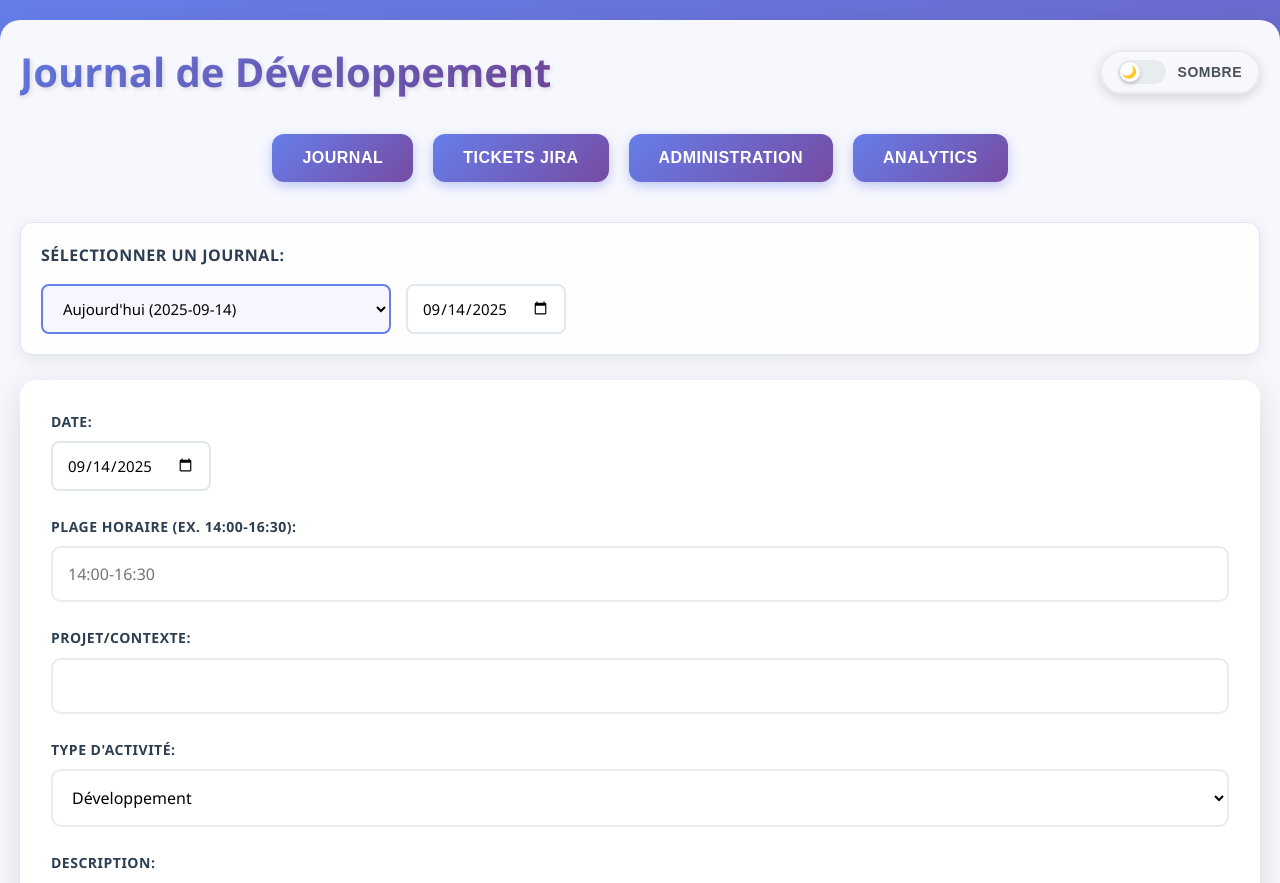
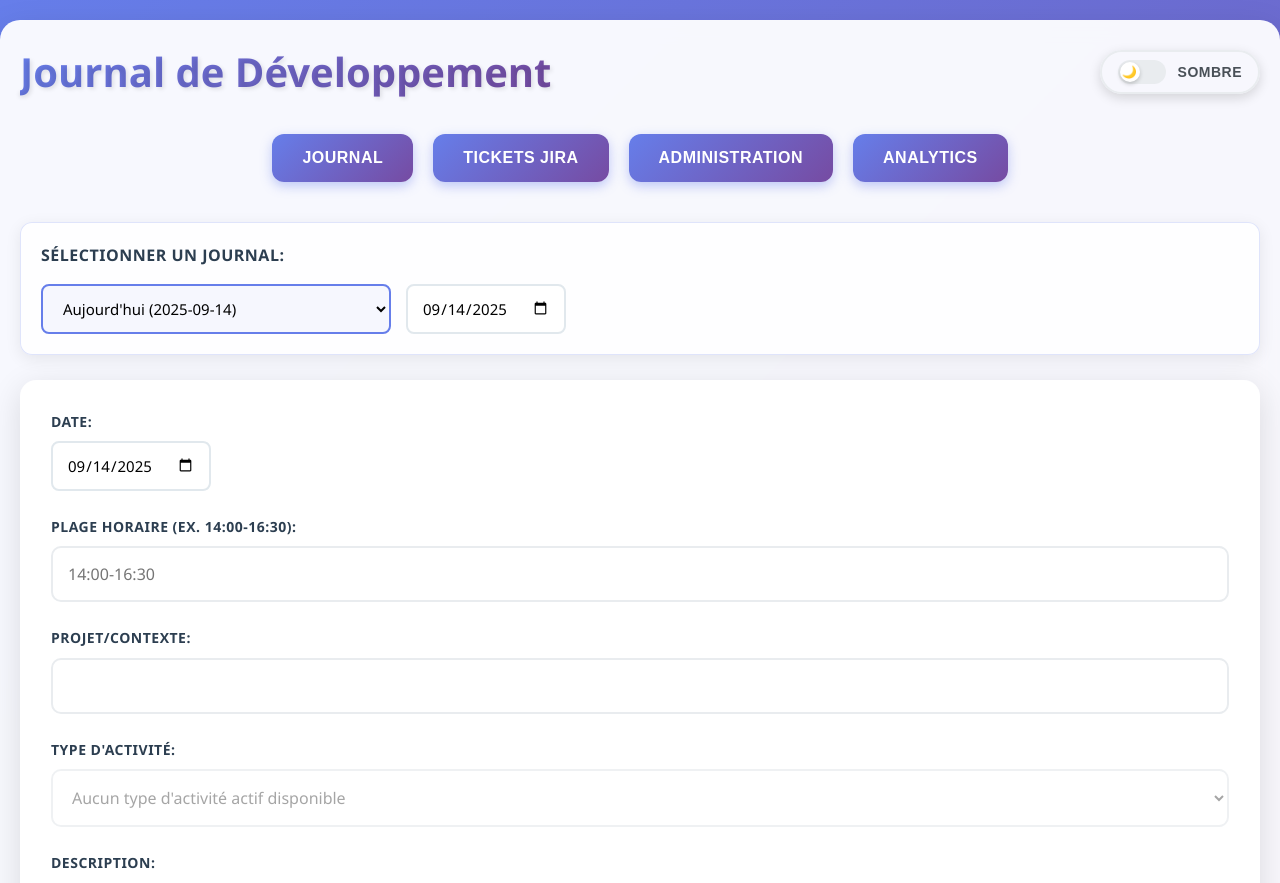
Before and after one commit to RaphaelSalique/dev-journal-tauri, a React (Vite) app: page / in a window 1280 px wide. Shown: the top 883 px of the page. Built offline with nearby package versions, Linux system fonts and the light colour scheme.

Commit message:
fix: prevent inactive fallback in activity type form

```diff
--- a/src/components/JournalEntryForm.tsx
+++ b/src/components/JournalEntryForm.tsx
@@ -174,6 +174,24 @@ export default function JournalEntryForm({
     .slice()
     .sort((a, b) => a.name.localeCompare(b.name));
 
+  useEffect(() => {
+    if (initialData.entry_type) {
+      return;
+    }
+
+    if (sortedActivityTypes.length === 0) {
+      if (entry.entry_type !== '') {
+        setEntry((currentEntry) => ({ ...currentEntry, entry_type: '' }));
+      }
+      return;
+    }
+
+    const hasCurrentType = sortedActivityTypes.some((activityType) => activityType.name === entry.entry_type);
+    if (!hasCurrentType) {
+      setEntry((currentEntry) => ({ ...currentEntry, entry_type: sortedActivityTypes[0].name }));
+    }
+  }, [activityTypes, initialData.entry_type, entry.entry_type, sortedActivityTypes]);
+
   return (
     <form onSubmit={handleSubmit}>
       <div>
@@ -225,7 +243,13 @@ export default function JournalEntryForm({
 
       <div>
         <label>Type d'activité:</label>
-        <select name="entry_type" value={entry.entry_type} onChange={handleChange}>
+        <select
+          name="entry_type"
+          value={entry.entry_type}
+          onChange={handleChange}
+          disabled={sortedActivityTypes.length === 0}
+          required
+        >
           {sortedActivityTypes.length > 0 ? (
             sortedActivityTypes.map(activityType => (
               <option key={activityType.id} value={activityType.name}>
@@ -233,7 +257,7 @@ export default function JournalEntryForm({
               </option>
             ))
           ) : (
-            <option value="développement">Développement</option>
+            <option value="">Aucun type d'activité actif disponible</option>
           )}
         </select>
       </div>
```
